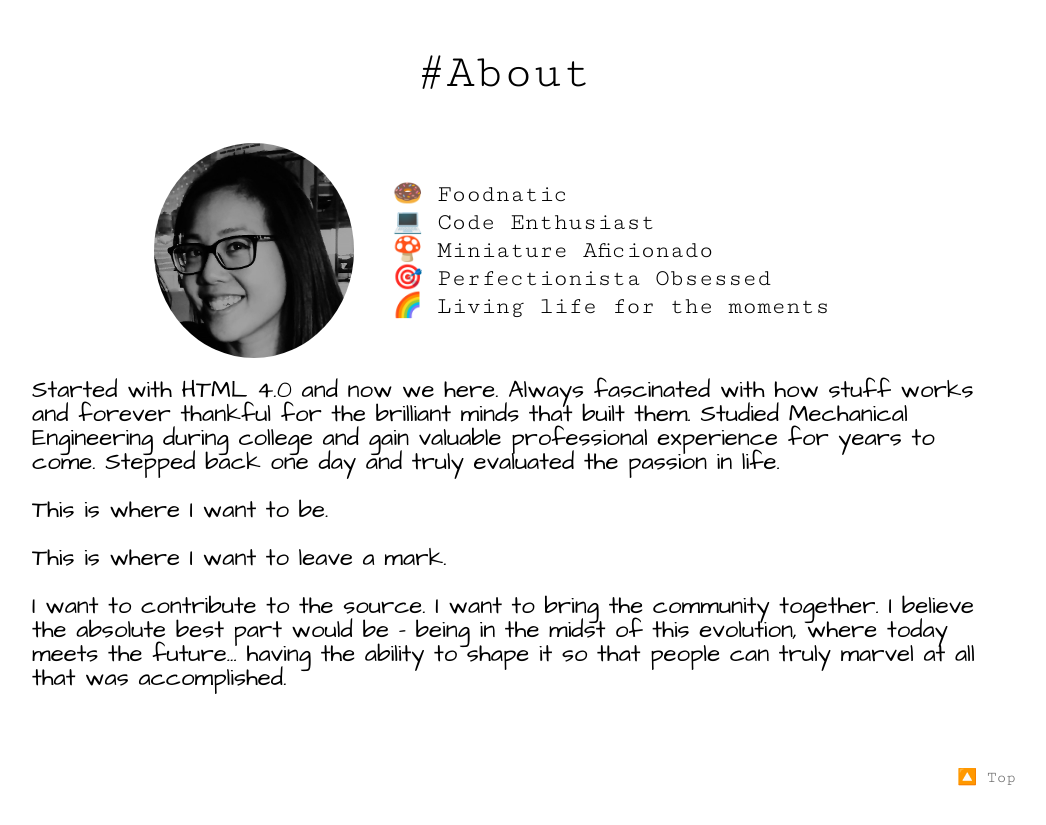
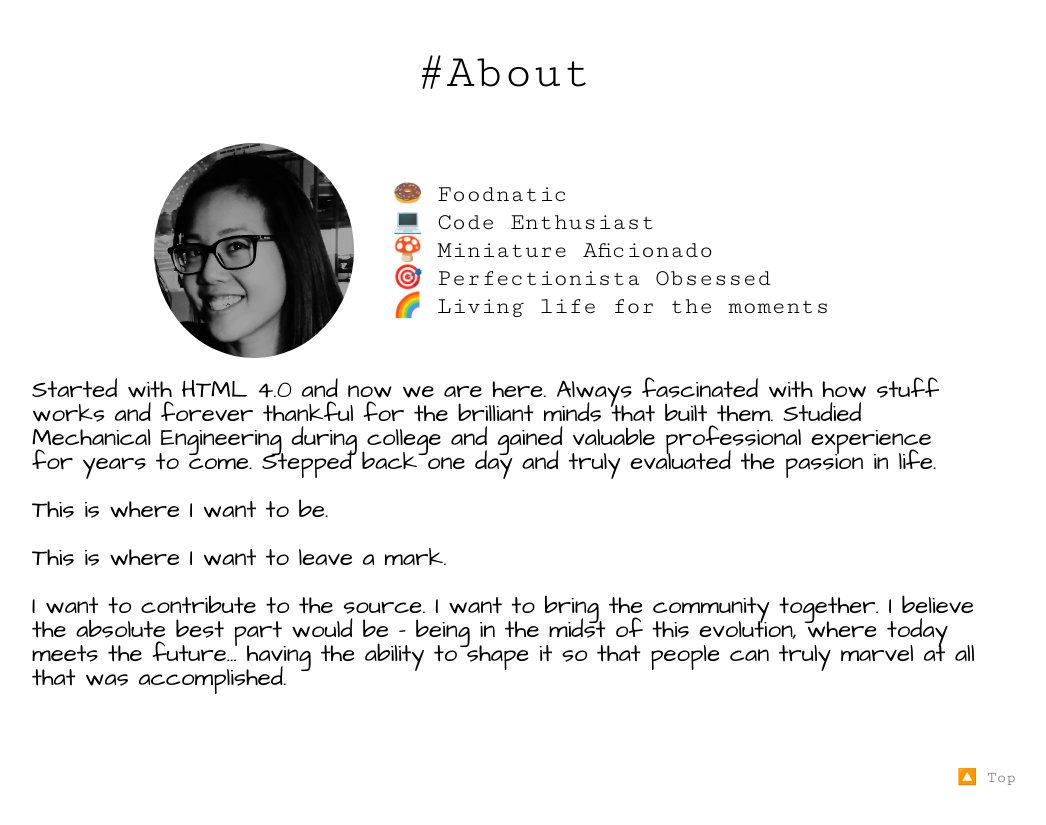
Before and after one commit to JQuinnie/jennchu, a plain HTML site: page index.html in a window 1280 px wide. Shown: the part 925-1750 px from the top of the page, without its empty margins (136-1182 px from the left). Drawn offline with nearby package versions, Linux system fonts and the light colour scheme.

Commit message:
Fixe typo and style

```diff
--- a/index.html
+++ b/index.html
@@ -42,12 +42,11 @@
         </ul>
       </div>
       <p class="aboutme">
-        Started with HTML 4.0 and now we here. Always fascinated with how stuff works and forever thankful for the brilliant minds
-        that built them. Studied Mechanical Engineering during college and gain valuable professional experience for years
-        to come. Stepped back one day and truly evaluated the passion in life.
+        Started with HTML 4.0 and now we are here. Always fascinated with how stuff works and forever thankful for the brilliant
+        minds that built them. Studied Mechanical Engineering during college and gained valuable professional experience
+        for years to come. Stepped back one day and truly evaluated the passion in life.
         <br>
-        <br>
-        <b>This is where I want to be.</b>
+        <br> This is where I want to be.
         <br>
         <br> This is where I want to leave a mark.
         <br>
```
